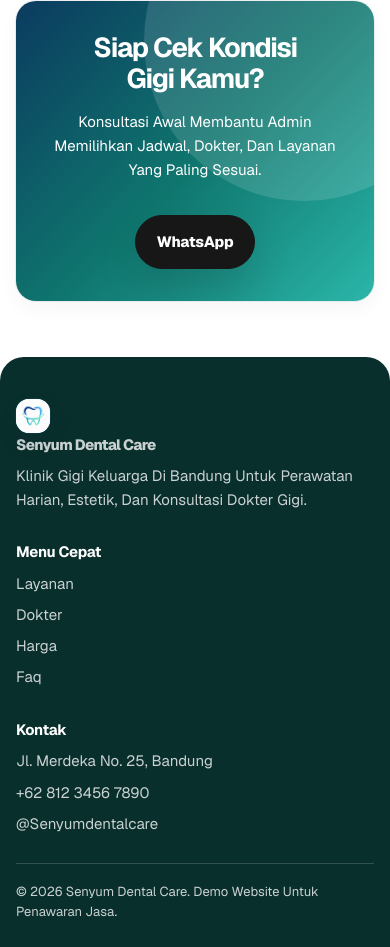
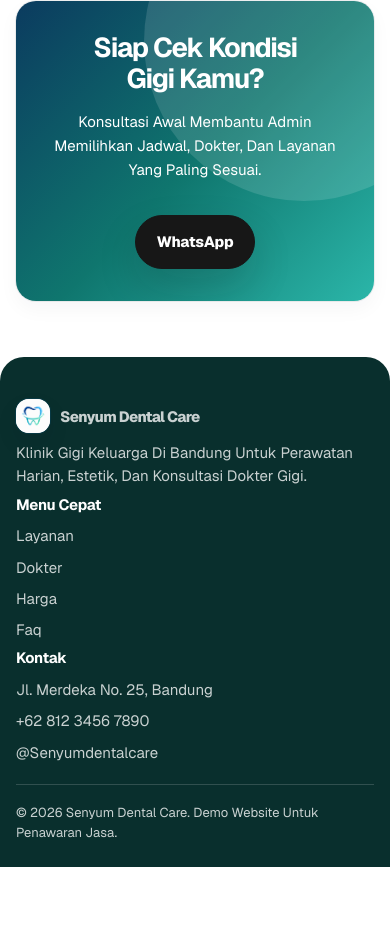
Before and after one commit to ggaku3076-ux/senyum-dental-care, a plain HTML site: page index.html in a window 390 px wide. Shown: the part 3846-4793 px from the top of the page. After the commit the page ends 4713 px from the top, so only its background shows below. Drawn offline with nearby package versions, Linux system fonts and the light colour scheme.

Commit message:
Force mobile footer on all pages

```diff
--- a/index.html
+++ b/index.html
@@ -13,7 +13,7 @@
   <link rel="preconnect" href="https://fonts.googleapis.com">
   <link rel="preconnect" href="https://fonts.gstatic.com" crossorigin>
   <link href="https://fonts.googleapis.com/css2?family=Geist:wght@400;500;600;700;800;850&family=Manrope:wght@400;500;600;700;800&display=swap" rel="stylesheet">
-  <link rel="stylesheet" href="/style.css?v=20260611-1915">
+  <link rel="stylesheet" href="/style.css?v=20260611-1925">
 </head>
 <body>
   <a class="skip-link" href="#main">lewati ke konten utama</a>
@@ -218,6 +218,6 @@
     <strong>WhatsApp</strong>
   </a>
 
-  <script src="/script.js?v=20260611-1915"></script>
+  <script src="/script.js?v=20260611-1925"></script>
 </body>
 </html>
--- a/style.css
+++ b/style.css
@@ -1600,13 +1600,23 @@
     display: block !important;
     visibility: visible !important;
     opacity: 1 !important;
+    position: relative !important;
+    z-index: 5;
+    overflow: visible !important;
     margin-top: 0;
     padding: 42px 0 24px;
     border-radius: 24px 24px 0 0;
     background: #092f2d !important;
     color: #ffffff !important;
   }
+  .site-footer *,
+  .site-footer *::before,
+  .site-footer *::after {
+    visibility: visible !important;
+    opacity: 1 !important;
+  }
   .site-footer .container {
+    display: block !important;
     width: min(100% - 32px, var(--container));
   }
   .footer-grid {
@@ -1629,10 +1639,17 @@
   .site-footer p,
   .site-footer a {
     display: block !important;
+    position: static !important;
     margin-bottom: 8px;
     color: rgba(255, 255, 255, .78) !important;
     font-size: 15px;
     line-height: 1.55;
+  }
+  .site-footer .brand {
+    display: inline-flex !important;
+  }
+  .site-footer .brand span {
+    display: inline-flex !important;
   }
   .footer-bottom {
     display: block !important;
```
Also changed, not shown: dokter.html (+2 -2 lines), dokter/index.html (+2 -2 lines), faq.html (+2 -2 lines), faq/index.html (+2 -2 lines), harga.html (+2 -2 lines), harga/index.html (+2 -2 lines), layanan.html (+2 -2 lines), layanan/index.html (+2 -2 lines), lokasi.html (+2 -2 lines), lokasi/index.html (+2 -2 lines), testimoni.html (+2 -2 lines), testimoni/index.html (+2 -2 lines).
